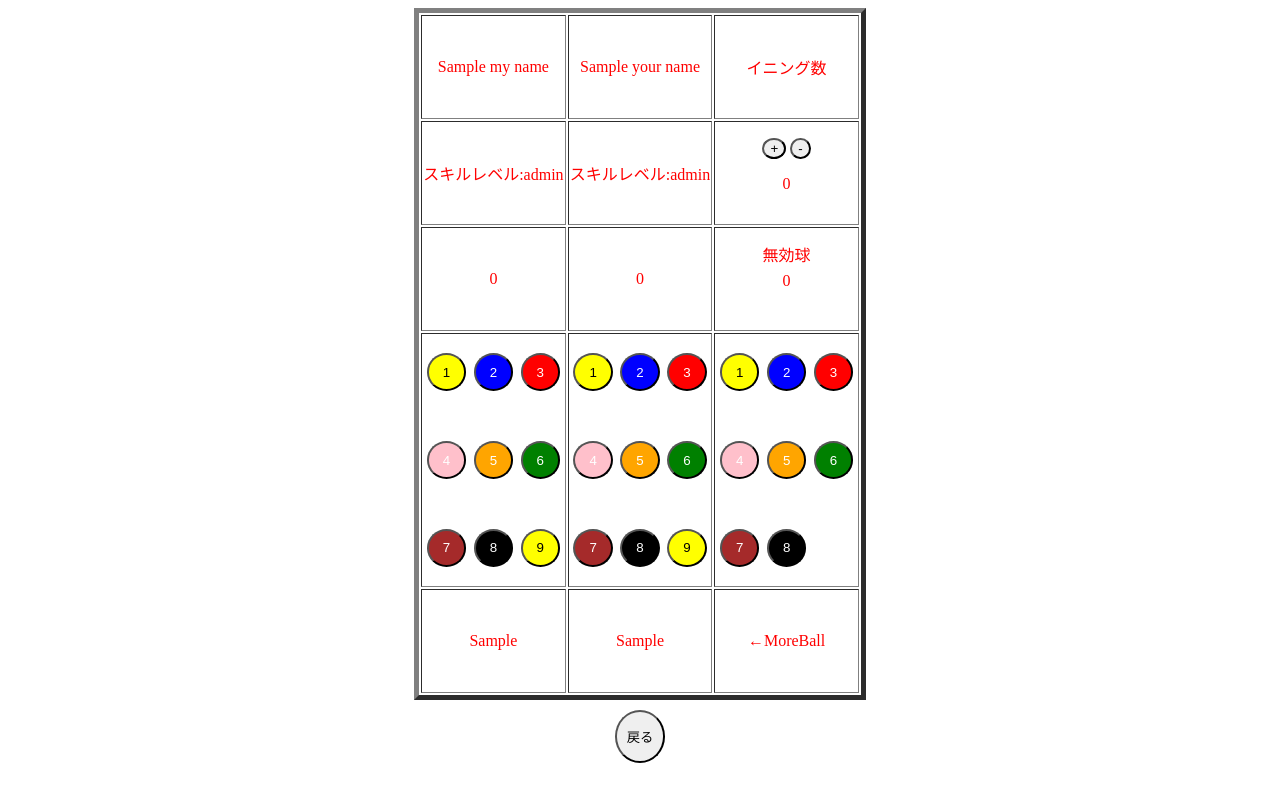
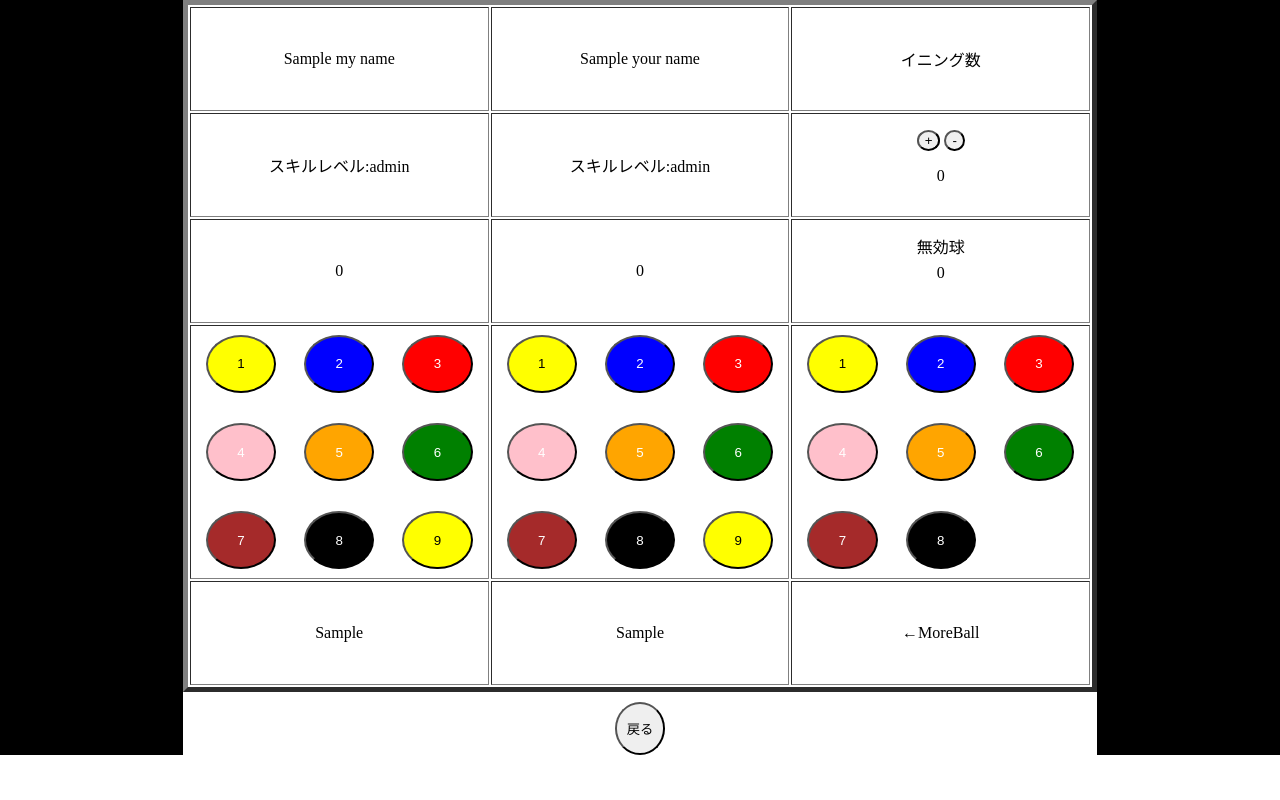
Before and after one commit to JunJon09/billiard, a Flask app: template templates/jpa.html in a window 1280 px wide. Run offline with Flask 2, Linux system fonts and the light colour scheme; the template is opened without the code that fills it: most values are stand-ins (such as "Sample title", 1, 10 or a date in 2020).

Commit message:
css完成

```diff
--- a/static/style_jpa.css
+++ b/static/style_jpa.css
@@ -18,7 +18,8 @@ td{
   top:-10px;
 }
 .ball-frame{
-  height: 300px;
+  height: 200px;
+
 }
 .ball{
   display: grid;
@@ -28,7 +29,7 @@ td{
 }
 input[type='button']{
   border-radius:100%;
-  -webkit-appearance: none;
+  -webkit-appearance: none; /*ボタンのcssがちゃんと反映されるように */
 }
 .ball-frame input[type='button']{
   padding: 20% 30%;
@@ -69,7 +70,7 @@ input[type='button']{
 
 }
 #back-button{
-  margin-top: 10px;
+  padding-top: 10px;
 }
 #back-button input[type='button']{
   padding       : 15px 10px;   /* 余白       */
@@ -77,22 +78,39 @@ input[type='button']{
 #score{
   font-size: 1.5em;
 }
-
-
-
-/* タブレット用 */
+/* タブレット用 とPC*/
 @media screen and (min-width: 481px){
+  .ball{
+    row-gap: 30px;
+  }
   body{
-
+    display: grid;
+    grid-template-columns: 1fr 5fr 1fr;
+    grid-template-rows: 1fr;
+    width: 100%;
+    margin: 0;
+  }
+  form{
+    background-color: white;
+    ;
+  }
+  .side{
+    background-color: black;
+  }
+  main{
+    box-sizing: border-box;
+    margin: 0;
+    padding: 0;
+  }
+  table{
+    margin: 0;
+    width: 100%;
   }
 }
 
 /* PC用 */
 /*デバイスが縦向きの場合*/
 @media screen and (min-width: 960px) {
-  body{
-    color: red;
-  }
   .ball-frame{
     height: 250px;
   }
--- a/static/style_jpa_form.css
+++ b/static/style_jpa_form.css
@@ -1,7 +1,7 @@
 /* jpaのログインフォームのCSS全てに適応させてる */
 body{
   text-align: center;
-  font-size: 5vw; /* ５vwはその画面のサイズ５%ってこと*/
+  font-size: 4vw; /* ５vwはその画面のサイズ５%ってこと*/
 }
 /* formの適応 */
 form{
@@ -15,7 +15,7 @@ form .skil{
   height: 5vw;
 }
 form input[type='submit']{
-  margin-top:80px;
+  margin-top:50px;
   display       : inline-block;
   border-radius : 100%;          /* 角丸       */
   font-size     : 21pt;        /* 文字サイズ */
@@ -28,11 +28,13 @@ form input[type='submit']{
   transition    : .3s;         /* なめらか変化 */
   box-shadow    : 9px 9px 12px #666666;  /* 影の設定 */
   border        : 2px solid #ffff1a;    /* 枠の指定 */
+  -webkit-appearance: none; /*ボタンのcssがちゃんと反映されるように */
 }
 form input[type='submit']:hover {
   box-shadow    : none;        /* カーソル時の影消去 */
   color         : #ffff1a;     /* 背景色     */
   background    : #000000;     /* 文字色     */
+  -webkit-appearance: none; /*ボタンのcssがちゃんと反映されるように */
 }
 @media screen and (min-width: 960px) {
 	/* 960px以上に適用されるCSS（PC用） */
--- a/templates/jpa.html
+++ b/templates/jpa.html
@@ -21,19 +21,14 @@
           break;
         }
       }
-    }else{
-      window.onorientationchange = function () {
-        switch ( window.orientation ) {
-         case 0:
-          alert('画面を横にしてくださいね');
-          break;
-        }
-      }
     }
     </script>
 </head>
 <body>
   <!-- ジンジャで表示している。 -->
+  <div class="side">
+
+  </div>
   <main>
     <table border="5">
       <tbody>
@@ -183,6 +178,7 @@
     <div id="score">
     </div>
   </main>
+  <div class="side"></div>
   <!-- javascriptの読み込みを -->
   <script type="text/javascript" src="../static/index.js"></script>
 </body>
```
